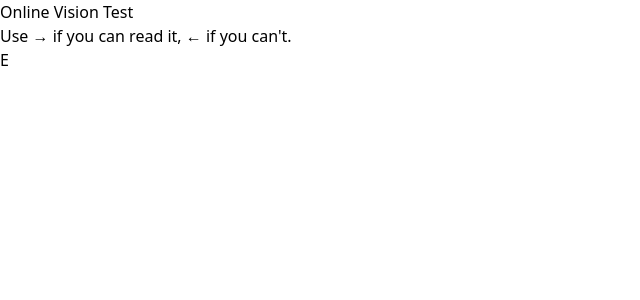
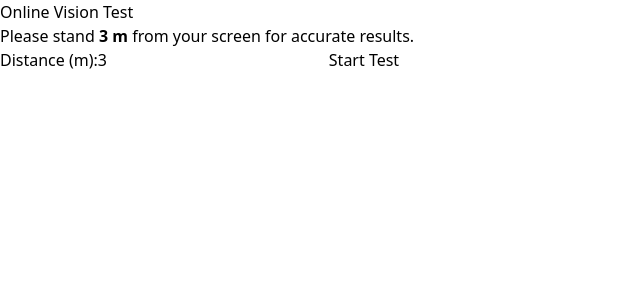
Before and after one commit to otroad-k12/vision, a React (Vite) app: page / in a window 1280 px wide. Shown: the top 300 px of the page, without its empty margins (0-640 px from the left). Built offline with nearby package versions, Linux system fonts and the light colour scheme.

Commit message:
update: test ux

```diff
--- a/src/App.tsx
+++ b/src/App.tsx
@@ -1,25 +1,50 @@
-import { useState } from 'react';
+import React, { useState } from 'react';
 import { SnellenChart } from './components/SnellenChart';
 import { ResultSummary } from './components/ResultSummary';
 
 function App() {
-  const [currentLine, setCurrentLine] = useState(0);
-  const [testComplete, setTestComplete] = useState(false);
+  const [stage, setStage] = useState<'distance' | 'test' | 'result'>('distance');
+  const [distance, setDistance] = useState<string>('3'); // distance in meters
   const [results, setResults] = useState<{ left: string; right: string }>({ left: '', right: '' });
 
   return (
     <div className="min-h-screen bg-white text-center p-6">
-      <h1 className="text-2xl font-bold mb-4">Online Vision Test</h1>
-      {!testComplete ? (
+      <h1 className="text-2xl font-bold mb-6">Online Vision Test</h1>
+
+      {stage === 'distance' && (
+        <div className="space-y-4">
+          <p>Please stand <strong>{distance} m</strong> from your screen for accurate results.</p>
+          <label>
+            Distance (m):
+            <input
+              type="number"
+              min="0.5"
+              step="0.1"
+              value={distance}
+              onChange={(e) => setDistance(e.target.value)}
+              className="ml-2 border rounded px-2 py-1 w-20"
+            />
+          </label>
+          <button
+            onClick={() => setStage('test')}
+            className="mt-4 px-4 py-2 bg-blue-600 text-white rounded hover:bg-blue-700"
+          >
+            Start Test
+          </button>
+        </div>
+      )}
+
+      {stage === 'test' && (
         <SnellenChart
-          currentLine={currentLine}
-          setCurrentLine={setCurrentLine}
-          setTestComplete={setTestComplete}
-          setResults={setResults}
+          distance={parseFloat(distance)}
+          onComplete={(acuity) => {
+            setResults(acuity);
+            setStage('result');
+          }}
         />
-      ) : (
-        <ResultSummary results={results} />
       )}
+
+      {stage === 'result' && <ResultSummary results={results} />}
     </div>
   );
 }
--- a/src/components/ResultSummary.tsx
+++ b/src/components/ResultSummary.tsx
@@ -1,14 +1,17 @@
+import React from 'react';
+
 interface ResultProps {
   results: { left: string; right: string };
 }
 
 export function ResultSummary({ results }: ResultProps) {
   return (
-    <div className="text-center">
-      <h2 className="text-xl font-semibold mb-2">Test Complete</h2>
+    <div className="space-y-4">
+      <h2 className="text-xl font-semibold">Test Complete</h2>
       <p>Your estimated vision:</p>
-      <p className="mt-2">Left Eye: <strong>{results.left}</strong></p>
+      <p>Left Eye: <strong>{results.left}</strong></p>
       <p>Right Eye: <strong>{results.right}</strong></p>
+      <p className="mt-4 text-sm text-gray-600">Remember, this is a rough estimate. See an eye care professional for a full exam.</p>
     </div>
   );
 }
--- a/src/components/SnellenChart.tsx
+++ b/src/components/SnellenChart.tsx
@@ -1,39 +1,80 @@
-import { useEffect } from 'react';
+import React, { useState } from 'react';
 
-const LINES = ["E", "FP", "TOZ", "LPED", "PECFD", "EDFCZP", "FELOPZD"];
+// Single-letter optotypes for simplicity
+const LINES = ['E', 'F', 'P', 'T', 'O', 'Z', 'L'];
+const ACUITY_MAP = [200, 100, 70, 50, 40, 30, 20];
 
 interface SnellenProps {
-  currentLine: number;
-  setCurrentLine: (i: number) => void;
-  setTestComplete: (b: boolean) => void;
-  setResults: (r: { left: string; right: string }) => void;
+  distance: number;
+  onComplete: (acuity: { left: string; right: string }) => void;
 }
 
-export function SnellenChart({ currentLine, setCurrentLine, setTestComplete, setResults }: SnellenProps) {
-  useEffect(() => {
-    const handleKey = (e: KeyboardEvent) => {
-      if (e.key === 'ArrowRight') {
-        if (currentLine < LINES.length - 1) {
-          setCurrentLine(currentLine + 1);
-        } else {
-          setTestComplete(true);
-          const acuity = `20/${(LINES.length - currentLine) * 10}`;
-          setResults({ left: acuity, right: acuity });
-        }
-      } else if (e.key === 'ArrowLeft') {
-        setTestComplete(true);
-        const acuity = `20/${(LINES.length - currentLine) * 10}`;
-        setResults({ left: acuity, right: acuity });
+export function SnellenChart({ distance, onComplete }: SnellenProps) {
+  const [currentLine, setCurrentLine] = useState(0);
+  const [inputValue, setInputValue] = useState('');
+  const [eye, setEye] = useState<'left' | 'right'>('left');
+
+  const handleSubmit = (e: React.FormEvent) => {
+    e.preventDefault();
+    if (inputValue.trim().toUpperCase() === LINES[currentLine]) {
+      // correct
+      if (currentLine < LINES.length - 1) {
+        setCurrentLine(currentLine + 1);
+        setInputValue('');
+      } else {
+        finishTest();
       }
-    };
-    window.addEventListener('keydown', handleKey);
-    return () => window.removeEventListener('keydown', handleKey);
-  }, [currentLine, setCurrentLine, setTestComplete, setResults]);
+    } else {
+      finishTest();
+    }
+  };
+
+  const finishTest = () => {
+    const acuityValue = `20/${ACUITY_MAP[currentLine]}`;
+    if (eye === 'left') {
+      // move to right eye
+      setEye('right');
+      setCurrentLine(0);
+      setInputValue('');
+    } else {
+      // both eyes done
+      onComplete({ left: acuityValue, right: acuityValue });
+    }
+  };
+
+  // Scale the font size based on distance and line
+  const baseSize = 48; // px at closest distance
+  const size = baseSize * (distance / 3) * ((LINES.length - currentLine) / LINES.length + 0.5);
 
   return (
-    <div className="flex flex-col items-center justify-center">
-      <p className="mb-2">Use → if you can read it, ← if you can't.</p>
-      <h2 className="text-5xl md:text-6xl font-mono mt-4">{LINES[currentLine]}</h2>
+    <div className="space-y-4">
+      <p>Testing: <strong>{eye === 'left' ? 'Left Eye' : 'Right Eye'}</strong></p>
+      <div
+        className="mx-auto"
+        style={{ fontSize: `${size}px`, fontFamily: 'monospace' }}
+      >
+        {LINES[currentLine]}
+      </div>
+      <form onSubmit={handleSubmit} className="flex flex-col items-center">
+        <label>
+          Enter the letter you see:
+          <input
+            type="text"
+            maxLength={1}
+            value={inputValue}
+            onChange={(e) => setInputValue(e.target.value)}
+            className="ml-2 border rounded px-2 py-1 w-16 text-center uppercase"
+            autoFocus
+          />
+        </label>
+        <button
+          type="submit"
+          className="mt-2 px-4 py-2 bg-green-600 text-white rounded hover:bg-green-700"
+        >
+          Submit
+        </button>
+      </form>
+      <p className="text-sm text-gray-500">Distance: {distance} m | Line: {currentLine + 1} of {LINES.length}</p>
     </div>
   );
 }
```
